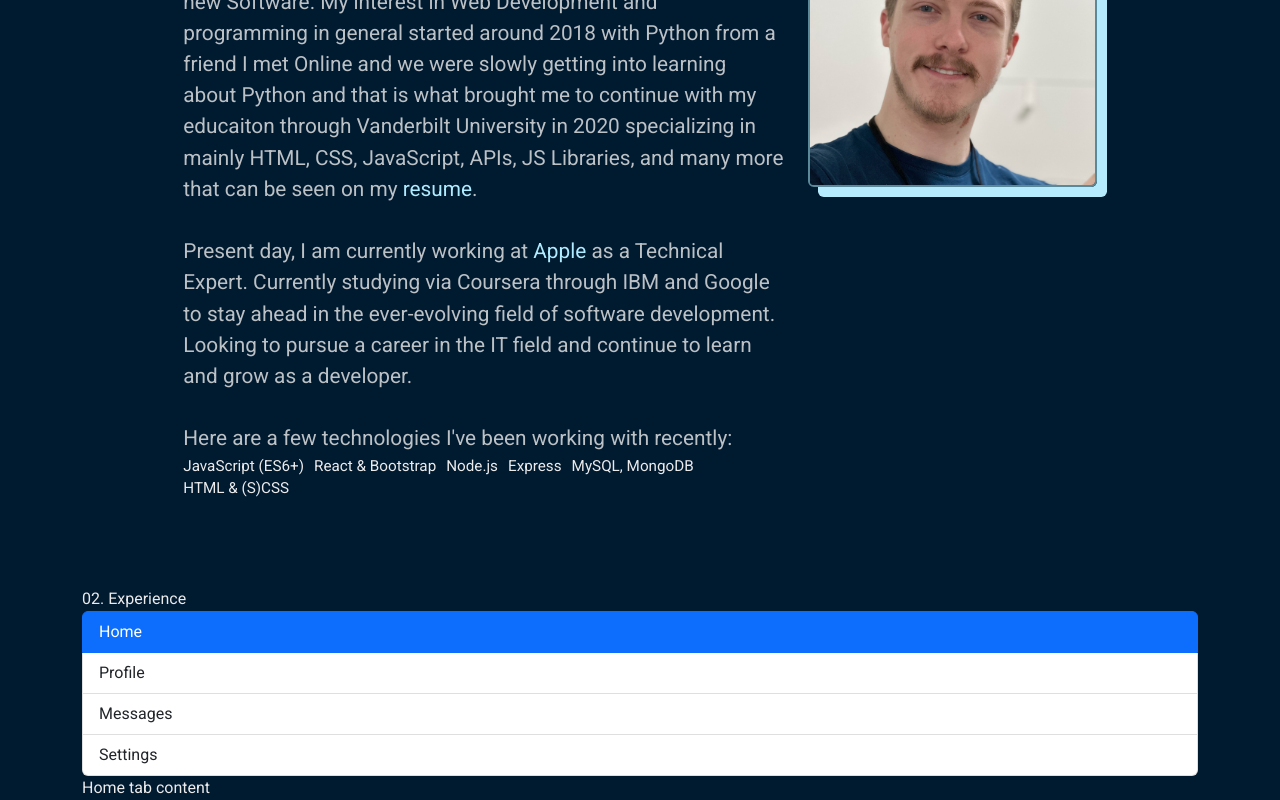
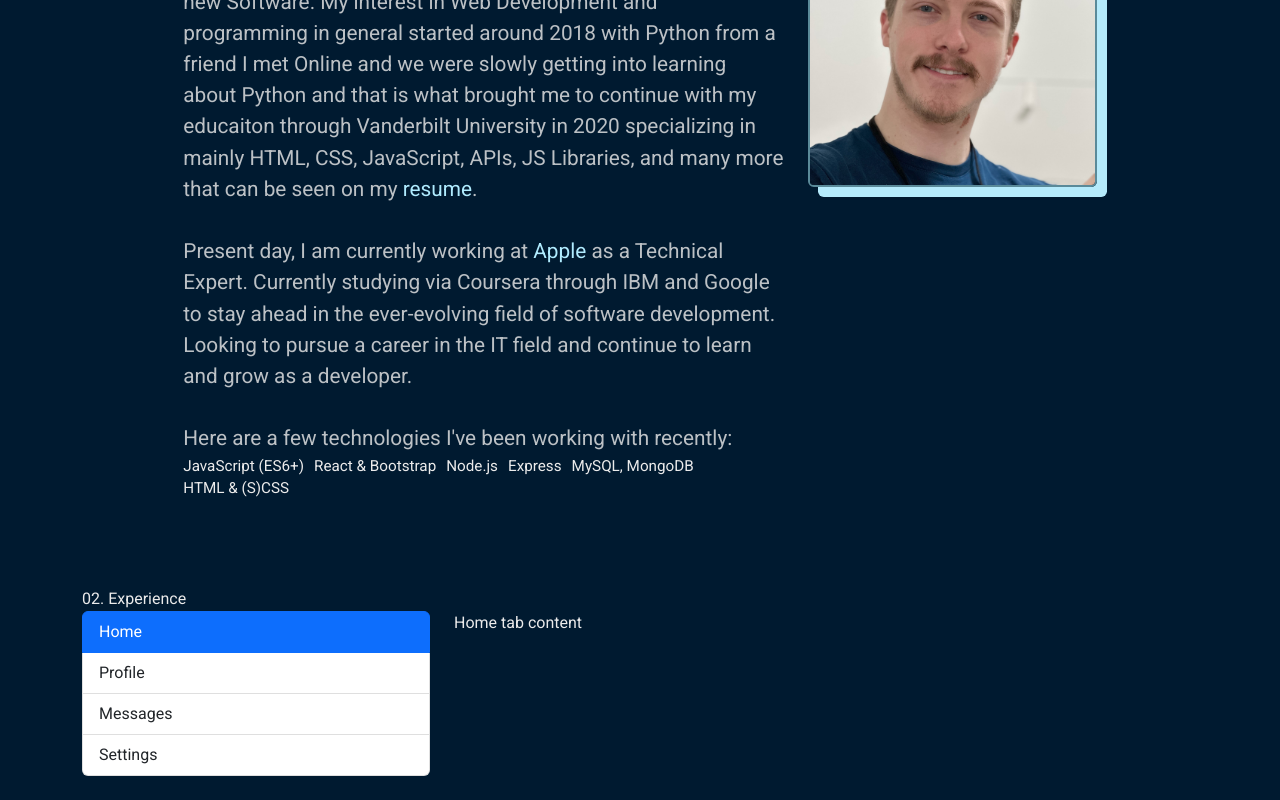
Before and after one commit to JayPTucker/React-Portfolio, a React (Create React App) app: page / in a window 1280 px wide. Shown: the part 973-1773 px from the top of the page. After the commit the page ends 1749 px from the top, so only its background shows below. Built offline with nearby package versions, Linux system fonts and the light colour scheme.

Commit message:
Updated Home.js
- Updated HTML

```diff
--- a/src/pages/Home.js
+++ b/src/pages/Home.js
@@ -105,9 +105,10 @@ const Home = () => {
       {/* ================== EXPERIENCE SECTION ================== */}
 
       <Row className="experienceRow" id="experience">
-        <Col md={12}>
-          <p className='experienceTitle'><span className="experienceNumber">02. </span>Experience</p>
-          <Tab.Container activeKey={key} onSelect={(k) => setKey(k)}>
+        <p className='experienceTitle'><span className="experienceNumber">02. </span>Experience</p>
+        <Tab.Container activeKey={key} onSelect={(k) => setKey(k)}>
+          <Row>
+            <Col md={4}>
               <ListGroup>
                 <ListGroup.Item action eventKey="home">
                   Home
@@ -122,7 +123,9 @@ const Home = () => {
                   Settings
                 </ListGroup.Item>
               </ListGroup>
+            </Col>
 
+            <Col md={8}>
               <Tab.Content>
                 <Tab.Pane eventKey="home">
                   <p>Home tab content</p>
@@ -137,8 +140,9 @@ const Home = () => {
                   <p>Settings tab content</p>
                 </Tab.Pane>
               </Tab.Content>
-          </Tab.Container>
-        </Col>
+            </Col>
+          </Row>
+        </Tab.Container>
       </Row>
 
 
```
